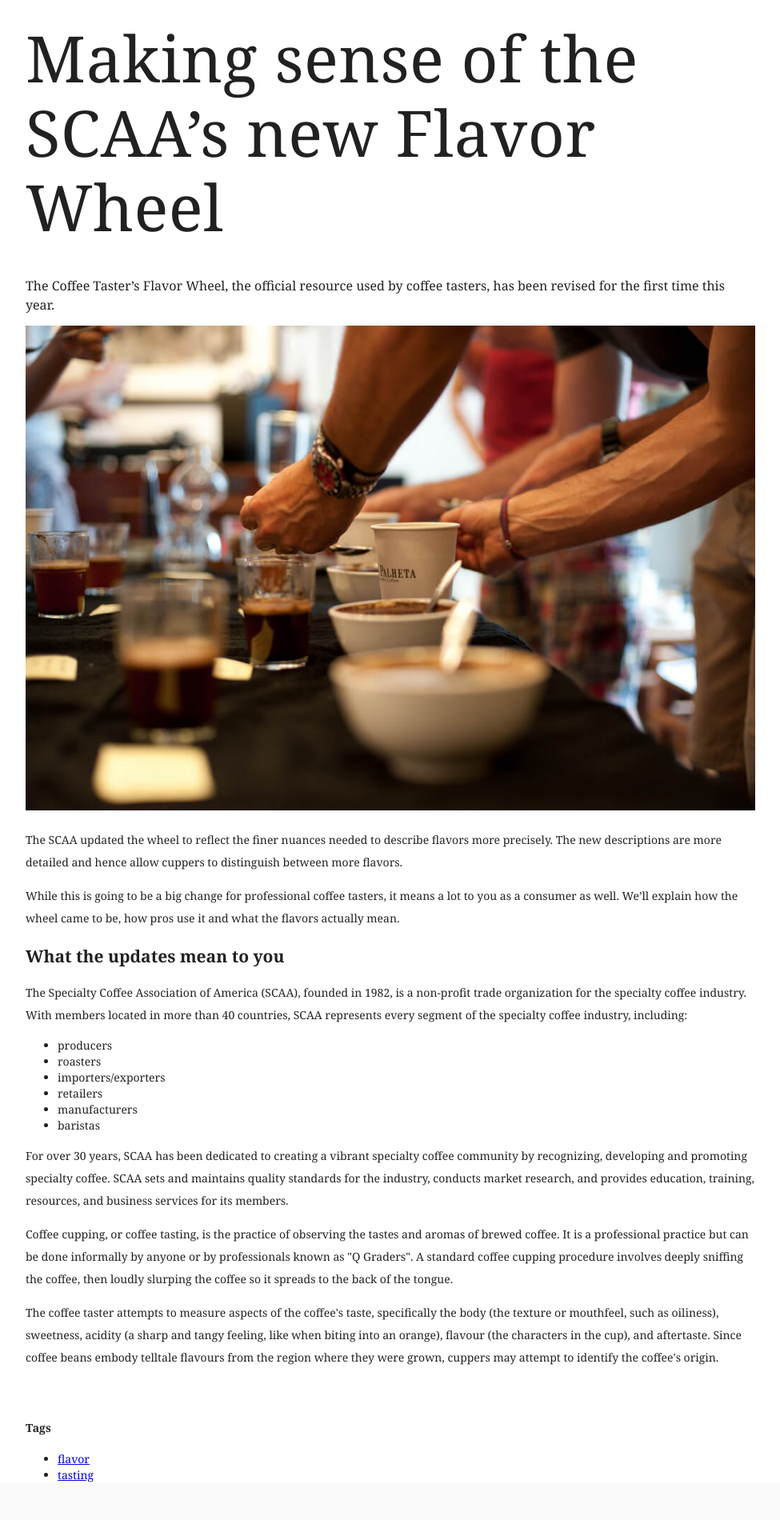
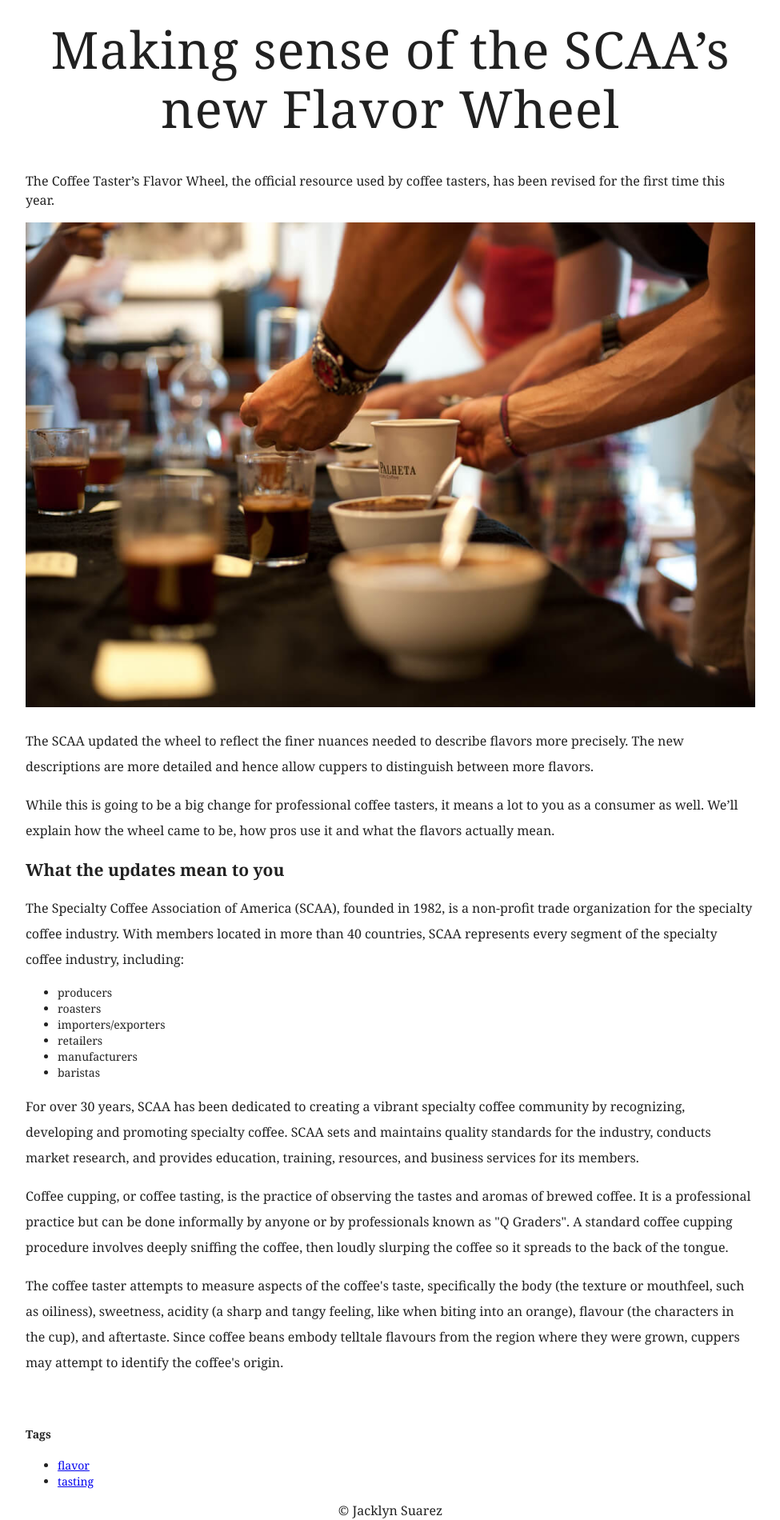
Before and after one commit to redxzeta/glowing-octo-garbanzo, a Gatsby site: page /blog/2016-12-17-making-sense-of-the-scaas-new-flavor-wheel/ in a window 1280 px wide. Shown: the part 376-2276 px from the top of the page at 80% size, without its empty margins (152-1127 px from the left). Before the commit the page ends 2244 px from the top, so only its background shows below. Built offline with nearby package versions, Linux system fonts and the light colour scheme; Gatsby itself is replaced by a stand-in of ours.

Commit message:
styling changes

```diff
--- a/src/components/BlogRoll.js
+++ b/src/components/BlogRoll.js
@@ -36,7 +36,7 @@ function BlogRoll(props) {
             <ArticleCard
               title={post.frontmatter.title}
               classes={classes}
-              description={post.excerpt}
+              description={post.frontmatter.description}
               image={post.frontmatter.featuredimage}
               link={post.fields.slug}
             ></ArticleCard>
@@ -72,6 +72,7 @@ export default () => (
               frontmatter {
                 title
                 templateKey
+                description
                 date(formatString: "MMMM DD, YYYY")
                 featuredpost
                 featuredimage {
--- a/src/components/Layout.js
+++ b/src/components/Layout.js
@@ -4,7 +4,7 @@ import { Helmet } from "react-helmet";
 // import "./all.sass";
 import useSiteMetadata from "./SiteMetadata";
 import { withPrefix } from "gatsby";
-import { makeStyles } from "@material-ui/core";
+import { makeStyles, Typography } from "@material-ui/core";
 import CssBaseline from "@material-ui/core/CssBaseline";
 import { ThemeProvider } from "@material-ui/styles";
 import { Container } from "@material-ui/core";
@@ -41,6 +41,9 @@ const useStyles = makeStyles((theme) => ({
     [theme.breakpoints.down("sm")]: {
       width: "75%",
     },
+  },
+  copyRight: {
+    textAlign: "center",
   },
 }));
 const TemplateWrapper = ({ children }) => {
@@ -93,6 +96,10 @@ const TemplateWrapper = ({ children }) => {
           <ButtonAppBar />
           {children}
         </Container>
+
+        <Typography className={classes.copyRight}>
+          &#169; Jacklyn Suarez
+        </Typography>
       </div>
     </ThemeProvider>
   );
--- a/src/components/style.css
+++ b/src/components/style.css
@@ -4,4 +4,5 @@ section img {
 
 .blog p {
     line-height: 2;
+    font-size: 1rem;
 }
--- a/src/templates/blog-post.js
+++ b/src/templates/blog-post.js
@@ -9,8 +9,10 @@ import { Typography, makeStyles } from "@material-ui/core";
 
 const useStyles = makeStyles((theme) => ({
   title: {
-    fontSize: "5rem",
-    letterSpacing: "0.5px",
+    textAlign: "center",
+
+    letterSpacing: "1px",
+
     [theme.breakpoints.down("sm")]: {
       fontSize: "2rem",
     },
--- a/src/theme.js
+++ b/src/theme.js
@@ -7,6 +7,9 @@ const theme = createMuiTheme({
     },
   },
   typography: {
+    h1: {
+      fontSize: "4rem",
+    },
     fontFamily: [
       "Georgia",
       "-apple-system",
@@ -21,11 +24,6 @@ const theme = createMuiTheme({
       '"Segoe UI Symbol"',
     ].join(","),
   },
-  MuiTypography: {
-    h1: {
-      fontSize: "5rem",
-    },
-  },
 });
 
 export default theme;
```
